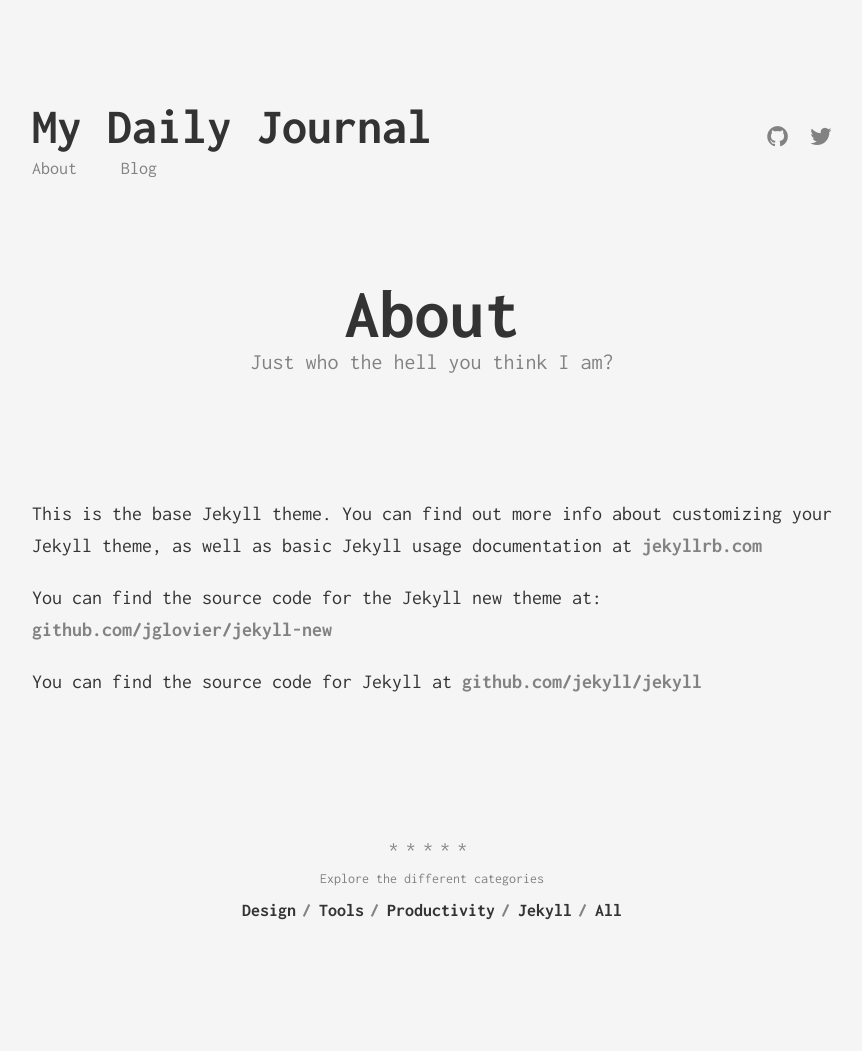
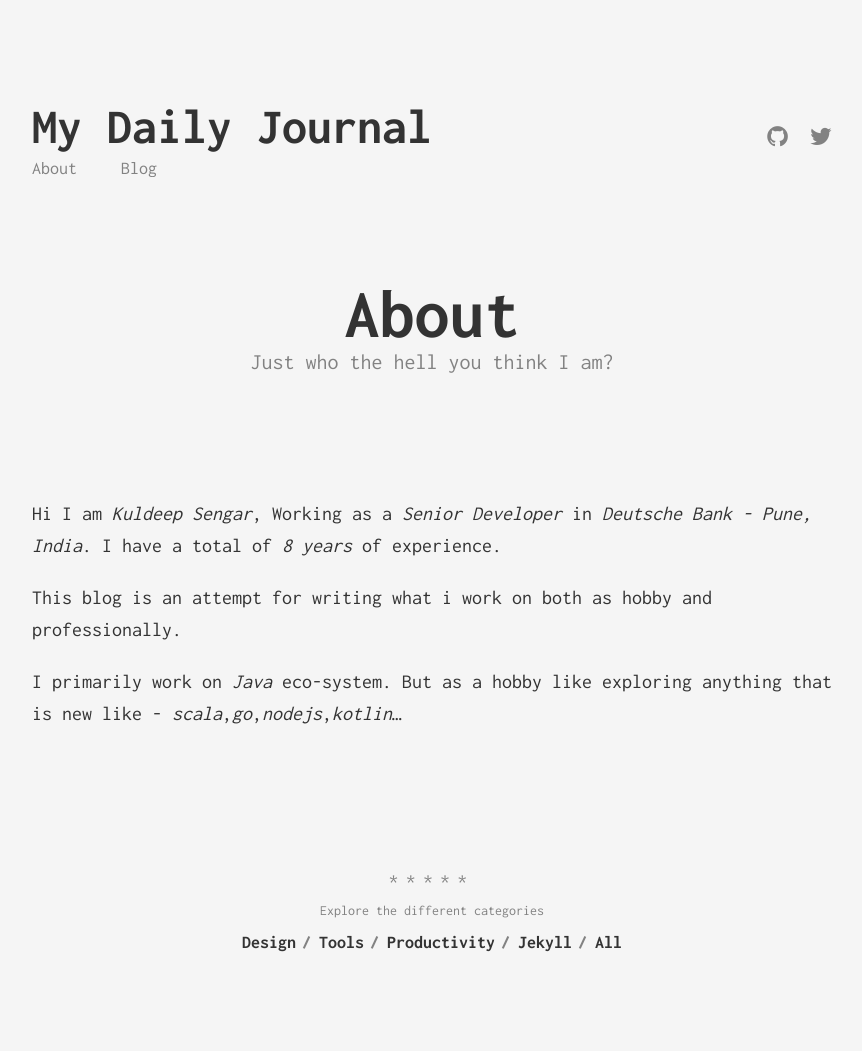
Before and after one commit to kuldeepsengar/programming, a Jekyll site: the page built from about.md, in a window 1280 px wide. Shown: the whole page, without its empty margins (208-1070 px from the left). Built offline with Jekyll 4.4.1, drawn with Linux system fonts in a browser that asks for light colours; before the commit the page ends 1019 px from its top, so only the background shows below that.

Commit message:
updated about page

```diff
--- a/about.md
+++ b/about.md
@@ -4,9 +4,8 @@ title: About
 subtitle: Just who the hell you think I am?
 permalink: /about/
 ---
+Hi I am *Kuldeep Sengar*, Working as a *Senior Developer* in *Deutsche Bank - Pune, India*. I have a total of *8 years* of experience.
 
-This is the base Jekyll theme. You can find out more info about customizing your Jekyll theme, as well as basic Jekyll usage documentation at [jekyllrb.com](http://jekyllrb.com/)
+This blog is an attempt for writing what i work on both as hobby and professionally.
 
-You can find the source code for the Jekyll new theme at: [github.com/jglovier/jekyll-new](https://github.com/jglovier/jekyll-new)
-
-You can find the source code for Jekyll at [github.com/jekyll/jekyll](https://github.com/jekyll/jekyll)
+I primarily work on *Java* eco-system. But as a hobby like exploring anything that is new like - *scala*,*go*,*nodejs*,*kotlin*...
```
